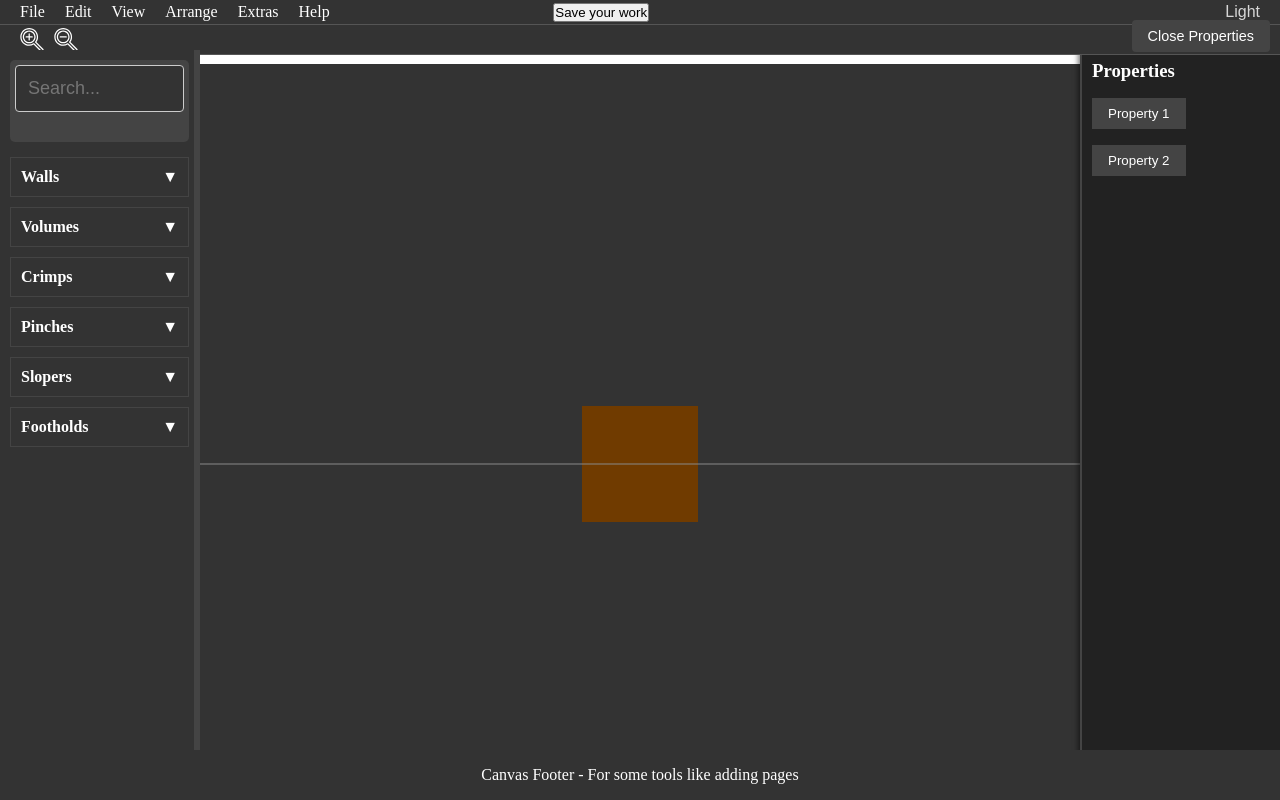
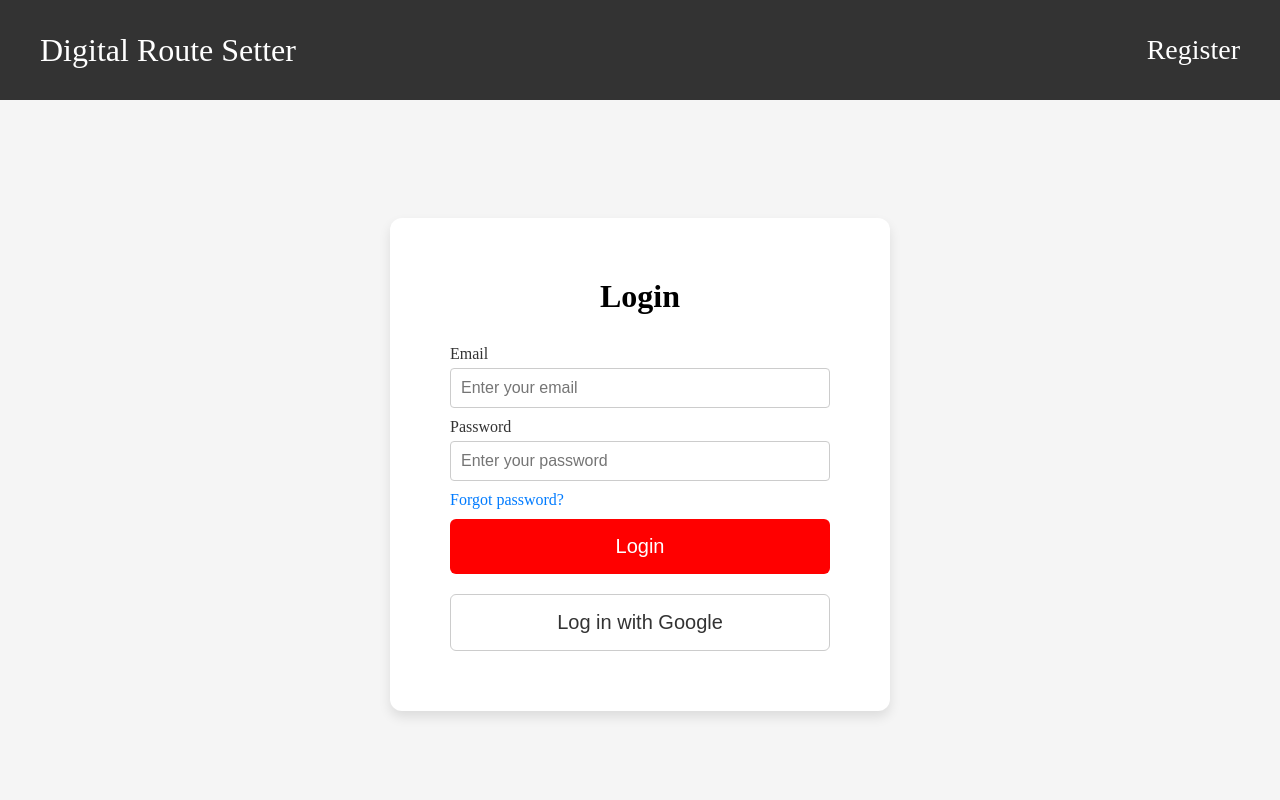
Before and after one commit to MalachiC0nstant/DRS-Frontend, a React (Vite) app: page /login in a window 1280 px wide. Built offline with nearby package versions, Linux system fonts and the light colour scheme.

Commit message:
Added login/register page with some routing

```diff
--- a/src/App.tsx
+++ b/src/App.tsx
@@ -2,6 +2,8 @@ import React from "react";
 import { BrowserRouter as Router, Route, Routes } from "react-router-dom";
 import MainPage from "./components/main_page/MainPage";
 import CanvasPage from "./components/canvas_page/CanvasPage";
+import LoginPage from "./components/login_page/LoginPage";
+import RegisterPage from "./components/login_page/RegisterPage";
 import "./App.css";
 
 const App: React.FC = () => {
@@ -10,8 +12,9 @@ const App: React.FC = () => {
       <Routes>
         <Route path="/" element={<MainPage />} />
         <Route path="/canvas" element={<CanvasPage />} />
-        <Route path="/login" element={<CanvasPage />} />
-        {/*TODO: Make the login page */}
+        <Route path="/login" element={<LoginPage />} />
+        <Route path="/register" element={<RegisterPage />} />
+        {/*Add more routing here */}
       </Routes>
     </Router>
   );
--- a/src/components/common/Navbar.tsx
+++ b/src/components/common/Navbar.tsx
@@ -1,8 +1,14 @@
 import React from "react";
 import "../../css/common/Navbar.css";
+import { useNavigate } from "react-router-dom";
 import searchIcon from "../../assets/searchIcon.svg";
 
 const Navbar: React.FC = () => {
+  const navigate = useNavigate();
+
+  const handleLoginClick = () => {
+    navigate("/login");
+  };
   return (
     <div className="navbar">
       <div className="navbar-left-corner">
@@ -18,7 +24,9 @@ const Navbar: React.FC = () => {
       <div className="navbar-right">
         <div>Help</div>
         <div>Upgrade</div>
-        <div>Login</div>
+        <div onClick={handleLoginClick} style={{ cursor: "pointer" }}>
+          Login
+        </div>
       </div>
     </div>
   );
--- /dev/null
+++ b/src/components/common/NavbarLoginPage.tsx
@@ -0,0 +1,46 @@
+import React from "react";
+import { useNavigate } from "react-router-dom";
+import "../../css/common/NavbarLoginPage.css";
+
+interface NavbarLoginProps {
+  currentPage: "login" | "register";
+}
+
+const NavbarLogin: React.FC<NavbarLoginProps> = ({ currentPage }) => {
+  const navigate = useNavigate();
+
+  const handleTitleClick = () => {
+    navigate("/");
+  };
+
+  const handleRightButtonClick = () => {
+    if (currentPage === "login") {
+      navigate("/register");
+    } else {
+      navigate("/login");
+    }
+  };
+
+  return (
+    <div className="navbarLogin">
+      <div className="navbarLogin-left-corner">
+        <div
+          className="navbarLogin-title"
+          onClick={handleTitleClick}
+          style={{ cursor: "pointer" }}
+        >
+          Digital Route Setter
+        </div>
+      </div>
+      <div
+        className="navbarLogin-right"
+        onClick={handleRightButtonClick}
+        style={{ cursor: "pointer" }}
+      >
+        {currentPage === "login" ? "Register" : "Login"}
+      </div>
+    </div>
+  );
+};
+
+export default NavbarLogin;
--- a/src/components/login_page/LoginPage.tsx
+++ b/src/components/login_page/LoginPage.tsx
@@ -0,0 +1,33 @@
+import React from "react";
+import "../../css/login_page/LoginPage.css";
+import NavbarLogin from "../common/NavbarLoginPage";
+
+const LoginPage: React.FC = () => {
+  return (
+    <div className="login-page">
+      <NavbarLogin currentPage="login" />
+      <div className="login-container">
+        <h2>Login</h2>
+        <div className="input-field">
+          <label htmlFor="email">Email</label>
+          <input type="email" id="email" placeholder="Enter your email" />
+        </div>
+        <div className="input-field">
+          <label htmlFor="password">Password</label>
+          <input
+            type="password"
+            id="password"
+            placeholder="Enter your password"
+          />
+          <a href="#" className="forgot-password">
+            Forgot password?
+          </a>
+        </div>
+        <button className="login-btn">Login</button>
+        <button className="google-login-btn">Log in with Google</button>
+      </div>
+    </div>
+  );
+};
+
+export default LoginPage;
--- /dev/null
+++ b/src/components/login_page/RegisterPage.tsx
@@ -0,0 +1,40 @@
+import React from "react";
+import "../../css/login_page/RegisterPage.css";
+import NavbarLogin from "../common/NavbarLoginPage";
+
+const RegisterPage: React.FC = () => {
+  return (
+    <div className="register-page">
+      <NavbarLogin currentPage="register" />
+      <div className="register-container">
+        <h2>Sign Up</h2>
+        <div className="name-fields">
+          <div className="input-field">
+            <label htmlFor="first-name">First Name</label>
+            <input type="text" id="first-name" name="firstName" />
+          </div>
+          <div className="input-field">
+            <label htmlFor="last-name">Last Name</label>
+            <input type="text" id="last-name" name="lastName" />
+          </div>
+        </div>
+        <div className="input-field">
+          <label htmlFor="email">Email</label>
+          <input type="email" id="email" name="email" />
+        </div>
+        <div className="input-field">
+          <label htmlFor="password">Password</label>
+          <input type="password" id="password" name="password" />
+        </div>
+        <div className="input-field">
+          <label htmlFor="confirm-password">Confirm Password</label>
+          <input type="password" id="confirm-password" name="confirmPassword" />
+        </div>
+        <button className="register-btn">Sign Up</button>
+        <button className="google-register-btn">Sign Up with Google</button>
+      </div>
+    </div>
+  );
+};
+
+export default RegisterPage;
--- /dev/null
+++ b/src/css/common/NavbarLoginPage.css
@@ -0,0 +1,31 @@
+.navbarLogin {
+  height: 100px;
+  background-color: #333;
+  color: white;
+  display: flex;
+  align-items: center;
+  justify-content: space-between;
+  padding: 0 40px;
+  position: fixed;
+  top: 0;
+  left: 0;
+  right: 0;
+  z-index: 200;
+}
+
+.navbarLogin-left-corner {
+  flex: 1;
+}
+
+.navbarLogin-title {
+  font-size: 32px;
+  margin-right: 20px;
+}
+
+.navbarLogin-right {
+  display: flex;
+  gap: 30px;
+  flex: 1;
+  font-size: 28px;
+  justify-content: flex-end;
+}
--- a/src/css/login_page/LoginPage.css
+++ b/src/css/login_page/LoginPage.css
@@ -0,0 +1,85 @@
+.login-page {
+    display: flex;
+    flex-direction: column;
+    align-items: center;
+    justify-content: center;
+    height: 100vh;
+    background-color: #f5f5f5;
+  }
+
+  .login-container {
+    background-color: white;
+    padding: 60px;
+    border-radius: 12px;
+    box-shadow: 0 6px 12px rgba(0, 0, 0, 0.1);
+    width: 100%;
+    max-width: 500px;
+  }
+
+  .login-container h2 {
+    font-size: 32px;
+    text-align: center;
+    margin-bottom: 30px;
+  }
+
+  .input-field {
+    margin-bottom: 30px;
+  }
+
+  .input-field label {
+    display: block;
+    margin-bottom: 10px;
+    font-size: 18px;
+    color: #333;
+  }
+
+  .input-field input {
+    width: 100%;
+    padding: 16px;
+    font-size: 18px;
+    border: 1px solid #ccc;
+    border-radius: 6px;
+  }
+
+  .forgot-password {
+    display: block;
+    margin-top: 10px;
+    font-size: 16px;
+    color: #007bff;
+    text-decoration: none;
+  }
+
+  .forgot-password:hover {
+    text-decoration: underline;
+  }
+
+  .login-btn {
+    width: 100%;
+    padding: 16px;
+    background-color: red;
+    color: white;
+    border: none;
+    border-radius: 6px;
+    font-size: 20px;
+    cursor: pointer;
+    margin-bottom: 20px;
+  }
+
+  .google-login-btn {
+    width: 100%;
+    padding: 16px;
+    background-color: white;
+    color: #333;
+    border: 1px solid #ccc;
+    border-radius: 6px;
+    font-size: 20px;
+    cursor: pointer;
+  }
+
+  .google-login-btn:hover {
+    background-color: #f0f0f0;
+  }
+
+  .login-btn:hover {
+    background-color: #cc0000;
+  }
--- /dev/null
+++ b/src/css/login_page/RegisterPage.css
@@ -0,0 +1,81 @@
+.register-page {
+    display: flex;
+    flex-direction: column;
+    align-items: center;
+    justify-content: center;
+    height: 100vh;
+    background-color: #f5f5f5;
+  }
+
+  .register-container {
+    background-color: white;
+    padding: 30px;
+    border-radius: 8px;
+    box-shadow: 0 4px 10px rgba(0, 0, 0, 0.1);
+    width: 100%;
+    max-width: 450px;
+  }
+
+  .register-container h2 {
+    text-align: center;
+    margin-bottom: 20px;
+  }
+
+  .input-field {
+    margin-bottom: 10px;
+  }
+
+  .input-field label {
+    display: block;
+    margin-bottom: 5px;
+    font-size: 16px;
+    color: #333;
+  }
+
+  .input-field input {
+    width: 100%;
+    padding: 10px;
+    font-size: 16px;
+    border: 1px solid #ccc;
+    border-radius: 4px;
+  }
+
+  .name-fields {
+    display: flex;
+    gap: 10px;
+  }
+
+  .name-fields .input-field {
+    flex: 1;
+  }
+
+  .register-btn {
+    width: 100%;
+    padding: 12px;
+    background-color: rgb(167, 48, 48);
+    color: white;
+    border: none;
+    border-radius: 4px;
+    font-size: 16px;
+    cursor: pointer;
+    margin-bottom: 10px;
+  }
+
+  .google-register-btn {
+    width: 100%;
+    padding: 12px;
+    background-color: white;
+    color: #333;
+    border: 1px solid #ccc;
+    border-radius: 4px;
+    font-size: 16px;
+    cursor: pointer;
+  }
+
+  .google-register-btn:hover {
+    background-color: #f0f0f0;
+  }
+
+  .register-btn:hover {
+    background-color: darkred;
+  }
```
